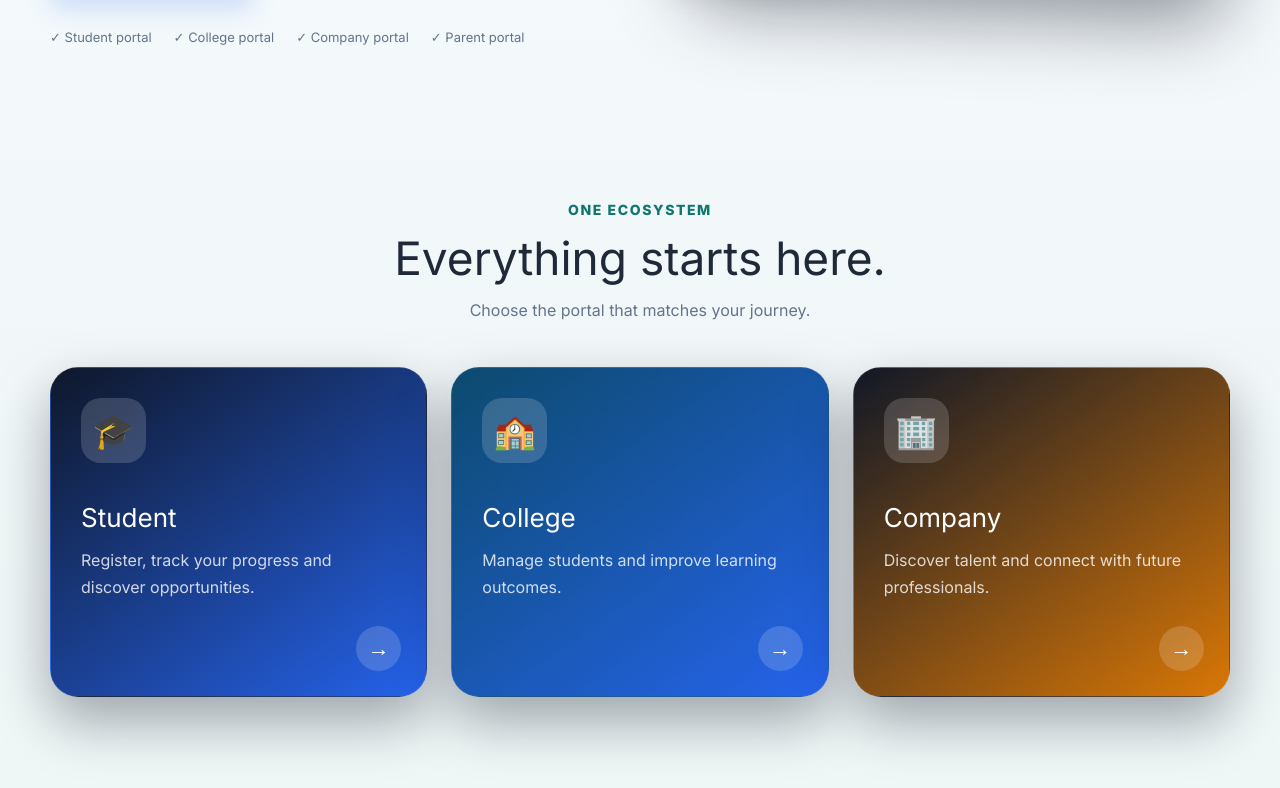
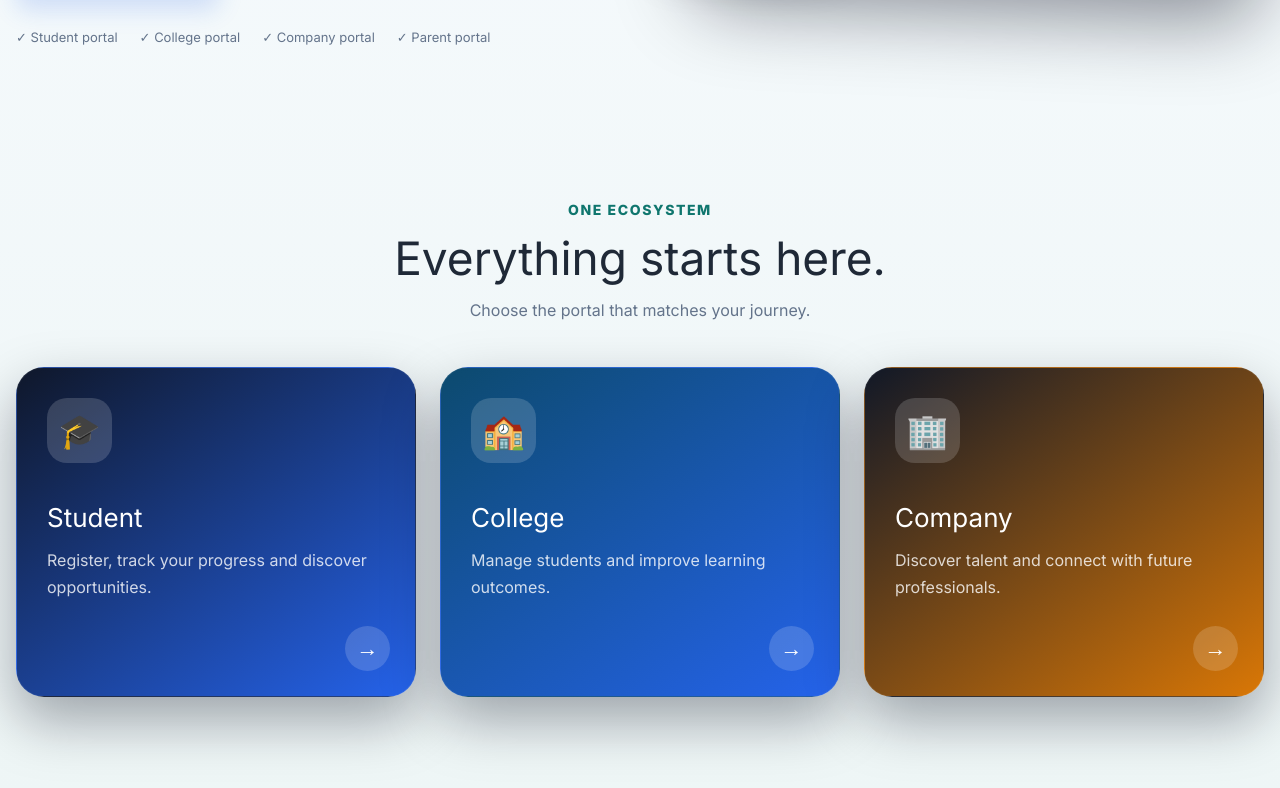
Before and after one commit to sakiralik0440-collab/vidyamarg, a React (Vite) app in the folder client/: page / in a window 1280 px wide. Shown: the part 590-1378 px from the top of the page. Built offline with nearby package versions, Linux system fonts and the light colour scheme; no server answers.

Commit message:
Keep portal cards in single row on desktop

```diff
--- a/client/src/App.css
+++ b/client/src/App.css
@@ -51,7 +51,7 @@ a {
 }
 
 .vm-container {
-  width: min(1180px, calc(100% - 40px));
+  width: min(1440px, calc(100% - 32px));
   margin: 0 auto;
 }
 
@@ -269,16 +269,16 @@ a {
 
 .vm-portal-grid {
   display: grid;
-  grid-template-columns: repeat(4, minmax(180px, 1fr));
+  grid-template-columns: repeat(4, minmax(0, 1fr));
   gap: 18px;
   align-items: stretch;
 }
 
 .vm-portal-card {
   position: relative;
-  min-height: 340px;
+  min-height: 320px;
   border-radius: 26px;
-  padding: 22px 18px;
+  padding: 18px 16px 20px;
   color: white;
   box-shadow: var(--vm-shadow);
   transition: transform 0.2s ease;
```
